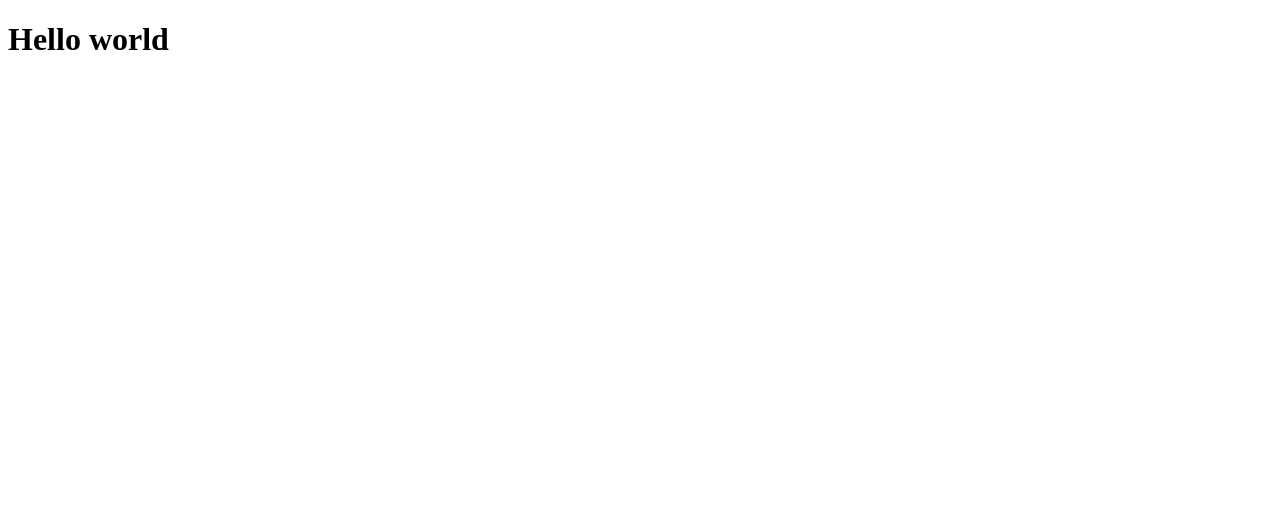
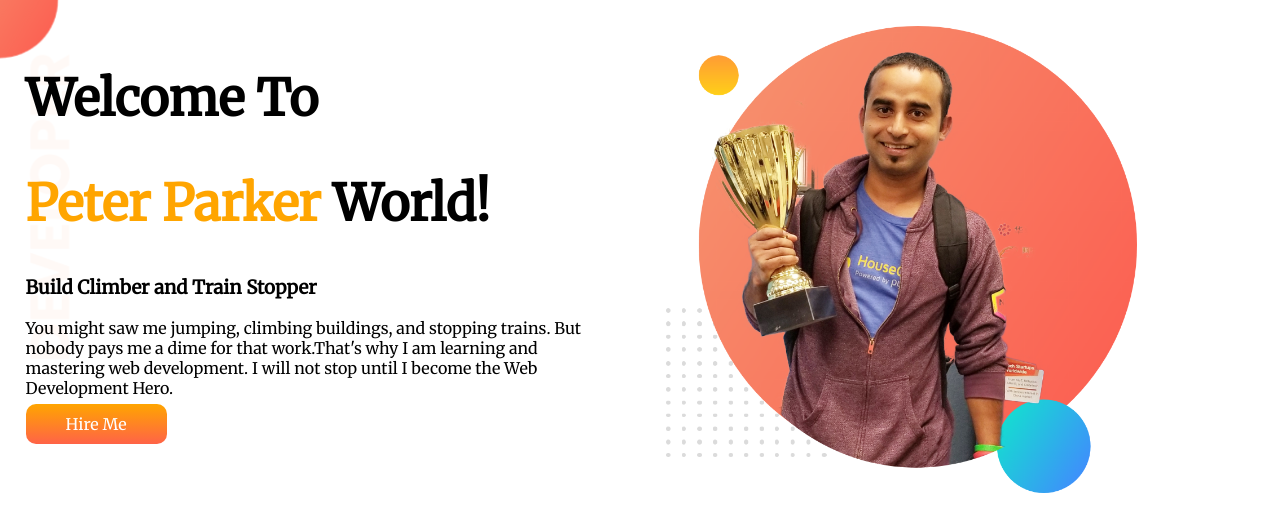
Before and after one commit to irfathopi/developer-portfolio, a plain HTML site: page index.html in a window 1280 px wide. Drawn offline with Linux system fonts and the light colour scheme.

Commit message:
banner added

```diff
--- a/index.html
+++ b/index.html
@@ -1,12 +1,33 @@
 <!DOCTYPE html>
 <html lang="en">
+
 <head>
     <meta charset="UTF-8">
     <meta http-equiv="X-UA-Compatible" content="IE=edge">
     <meta name="viewport" content="width=device-width, initial-scale=1.0">
+    <link rel="preconnect" href="https://fonts.googleapis.com">
+    <link rel="preconnect" href="https://fonts.gstatic.com" crossorigin>
+    <link href="https://fonts.googleapis.com/css2?family=Merriweather&display=swap" rel="stylesheet">
+    <link rel="stylesheet" href="style.css">
     <title>Irfath portfolio</title>
 </head>
+
 <body>
-    <h1>Hello world</h1>
+    <section class="top-banner">
+        <div class="half-width">
+            <h1>Welcome To</h1>
+            <h1> <span class="color-change">Peter Parker</span> World!</h1>
+            <h3>Build Climber and Train Stopper</h3>
+            <p>You might saw me jumping, climbing buildings, and stopping trains. But nobody pays me a dime for that
+                work.That's why I am learning and mastering web development. I will not stop until I become the Web
+                Development
+                Hero.</p>
+            <a target="_blank" href="https://youtube.com" class="hireMe-btn">Hire Me</a>
+        </div>
+        <div class="half-width">
+            <img src="images/jhankar.png" alt="">
+        </div>
+    </section>
 </body>
+
 </html>
--- a/style.css
+++ b/style.css
@@ -0,0 +1,39 @@
+body {
+    font-family: 'Merriweather', serif;
+    margin: 0
+}
+
+h1 {
+    font-size: 50px;
+}
+
+.color-change {
+    color: orange
+}
+
+section {
+    display: flex;
+}
+
+.half-width {
+    width: 50%;
+    padding: 2%
+}
+
+.half-width img {
+    width: 80%
+}
+
+.hireMe-btn {
+    text-decoration: none;
+    background-image: linear-gradient(orange, tomato);
+    color: white;
+    font-weight: 500;
+    padding: 10px 40px;
+    border-radius: 10px;
+}
+
+.top-banner {
+    background-image: url(images/top-banner.png);
+    background-repeat: no-repeat;
+}
```
Also changed, not shown: images/dream-bg.png (added), images/exp-bg.png (added), images/jhankar.png (added), images/jhankar2.png (added), images/my-bg.png (added), images/my-bg2.png (added), images/top-banner.png (added), 7 other files.
